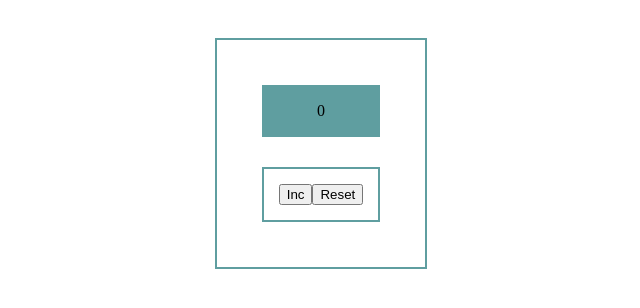
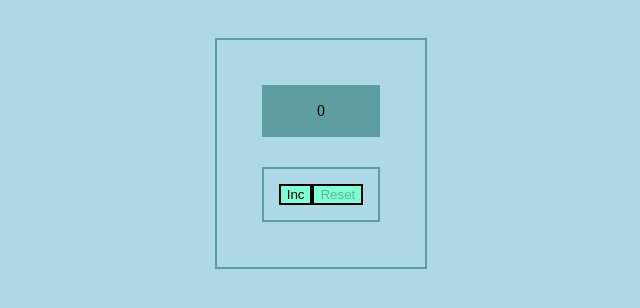
Before and after one commit to breznovic/weather, a React (Create React App) app: page / in a window 1280 px wide. Shown: the top 308 px of the page, without its empty margins (319-959 px from the left). Built offline with nearby package versions, Linux system fonts and the light colour scheme.

Commit message:
Without data

```diff
--- a/src/App.css
+++ b/src/App.css
@@ -1,3 +1,7 @@
+body {
+    background-color: lightblue;
+}
+
 .container {
     display: flex;
     flex-direction: row;
@@ -16,5 +20,12 @@
 }
 
 .btn {
+    border: solid 2px black;
+    box-shadow: black;
+    background-color: aquamarine;
+}
 
+.limit {
+    color: red;
+    font-size: 25px;
 }
--- a/src/components/Button/Button.tsx
+++ b/src/components/Button/Button.tsx
@@ -1,15 +1,17 @@
 import React, {useState} from 'react'
+import '../../App.css'
 
 type PropsType = {
     title: string
     func: () => void
     maxValue: number
+    disabled: boolean
 }
 
 const Button = (props: PropsType) => {
 
     return (
-    <button onClick={props.func}>{props.title}</button>
+    <button onClick={props.func} disabled={props.disabled} className='btn'>{props.title}</button>
     )
 }
 
--- a/src/components/Counter/Counter.tsx
+++ b/src/components/Counter/Counter.tsx
@@ -2,11 +2,11 @@ import React, {useState} from 'react'
 import Button from "../Button/Button"
 import '../../App.css'
 
+export const maxValue = 5
+
 const Counter = () => {
 
     const [count, setCount] = useState(0)
-
-    const maxValue = 5
 
     let inc = () => {
         if(maxValue === count) {
@@ -19,10 +19,10 @@ const Counter = () => {
     return (
         <div>
             <div className='border'>
-                <div className='container border count'>{count}</div>
+                <div className={count < maxValue ? 'container border count' : 'container border count limit'}>{count}</div>
                 <div className='border'>
-                <Button title='Inc' func={inc} maxValue={maxValue} />
-                <Button title='Reset' func={reset} maxValue={maxValue} />
+                <Button disabled={count === maxValue} title='Inc' func={inc} maxValue={maxValue} />
+                <Button disabled={count === 0} title='Reset' func={reset} maxValue={maxValue} />
                 </div>
             </div>
         </div>
```
